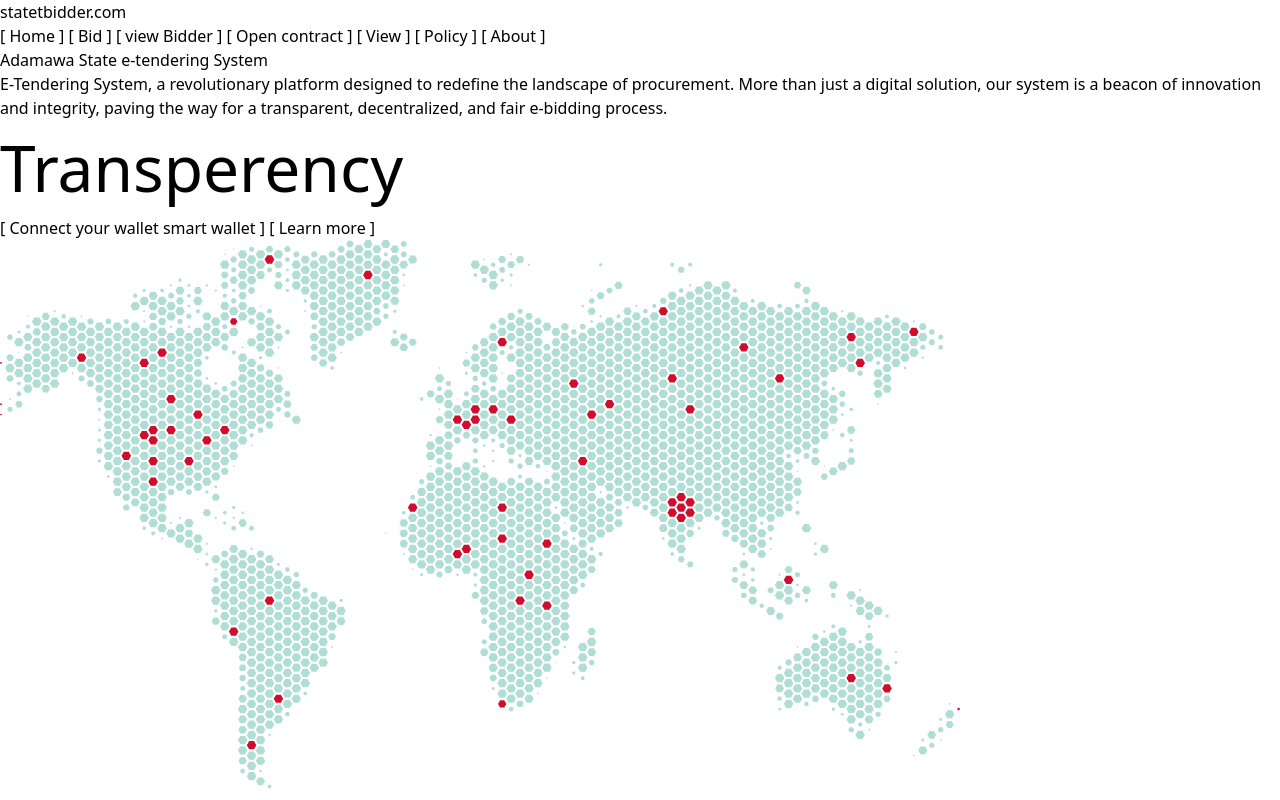
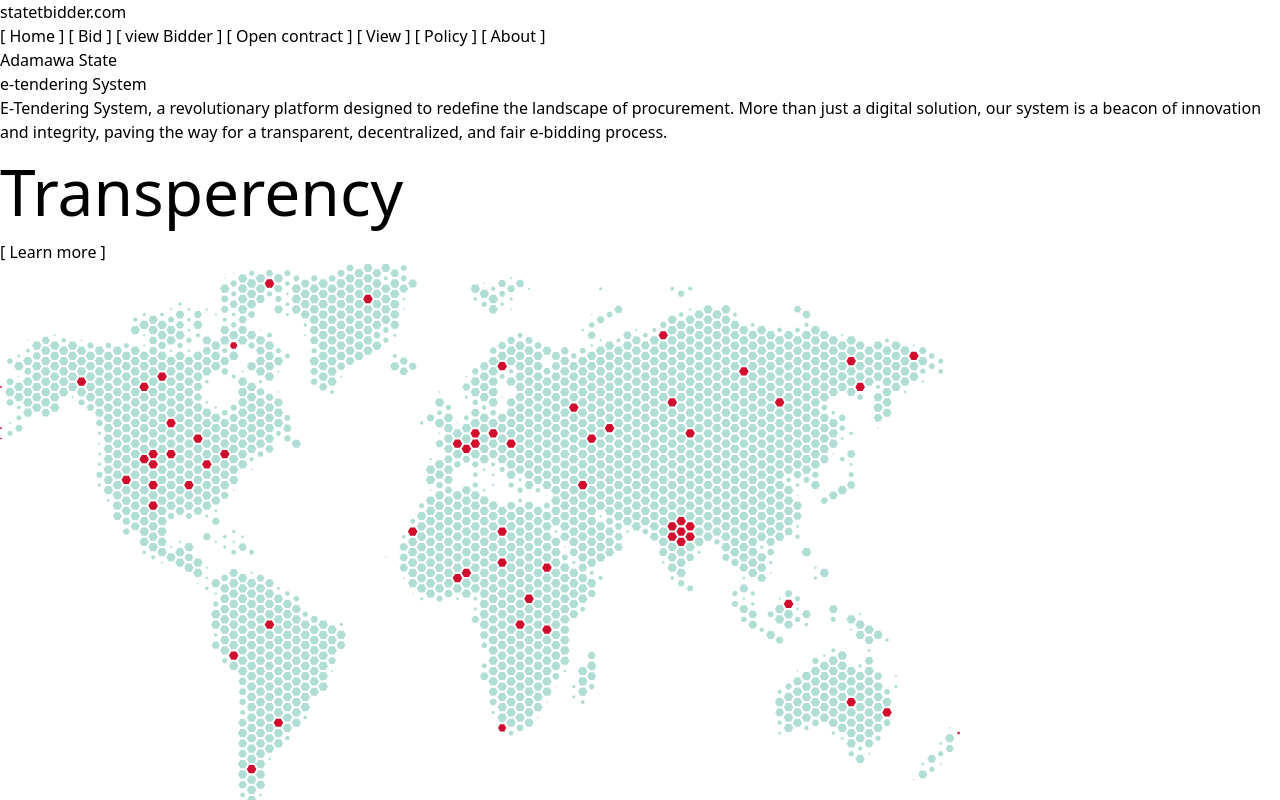
Before and after one commit to 0x00whitejsx/e-tendering-system, a React (Vite) app: page / in a window 1280 px wide. Shown: the top 800 px of the page. Built offline with nearby package versions, Linux system fonts and the light colour scheme.

Commit message:
adaed the file

```diff
--- a/src/component/Home.jsx
+++ b/src/component/Home.jsx
@@ -15,8 +15,9 @@ function Home() {
         <div className="flex md:flex-row flex-col justify-center items-center mt-10">
           <div className="w-1/2 flex flex-col justify-center items-center  align-middle p-5">
             <p className="text-gray-200 text-4xl mb-10">
-              Adamawa State e-tendering System{" "}
+              Adamawa State {" "}
             </p>
+            <p>e-tendering System</p>
             <p className="text-slate-400 w-5/6 items-center mt-5 mb-10">
               E-Tendering System, a revolutionary platform designed to redefine
               the landscape of procurement. More than just a digital solution,
@@ -44,13 +45,13 @@ function Home() {
             </div>
             <div className="m-auto flex-col justify-around align-middle items-center mt-10 ">
               {/* <p className='w-5/6 text-gray-400 text-center m-5 mt-10 p-5'> 🔥</p> */}
-              <a
+              {/* <a
                 className="p-5 text-sm  text-green-700 hover:text-green-900 border-2 border-green-200 mt-10 m-4"
                 href="../assets/whitejsx.pdf "
               >
                 {" "}
                 [ Connect your wallet smart wallet ]
-              </a>
+              </a> */}
               <a
                 className="p-5 text-sm  text-green-700 hover:text-green-900 border-2 border-green-200 mt-10 m-4"
                 href="#more"
```
